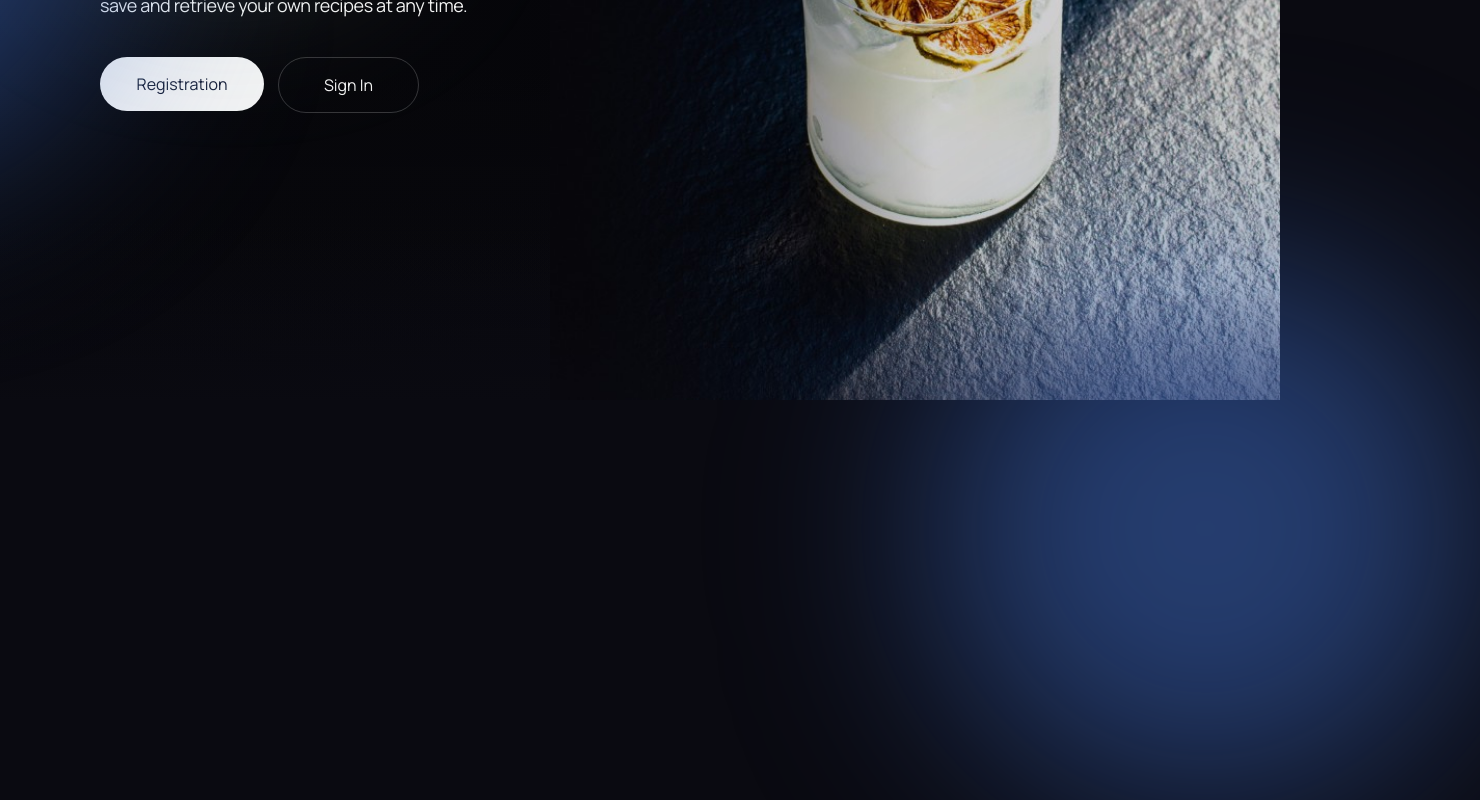
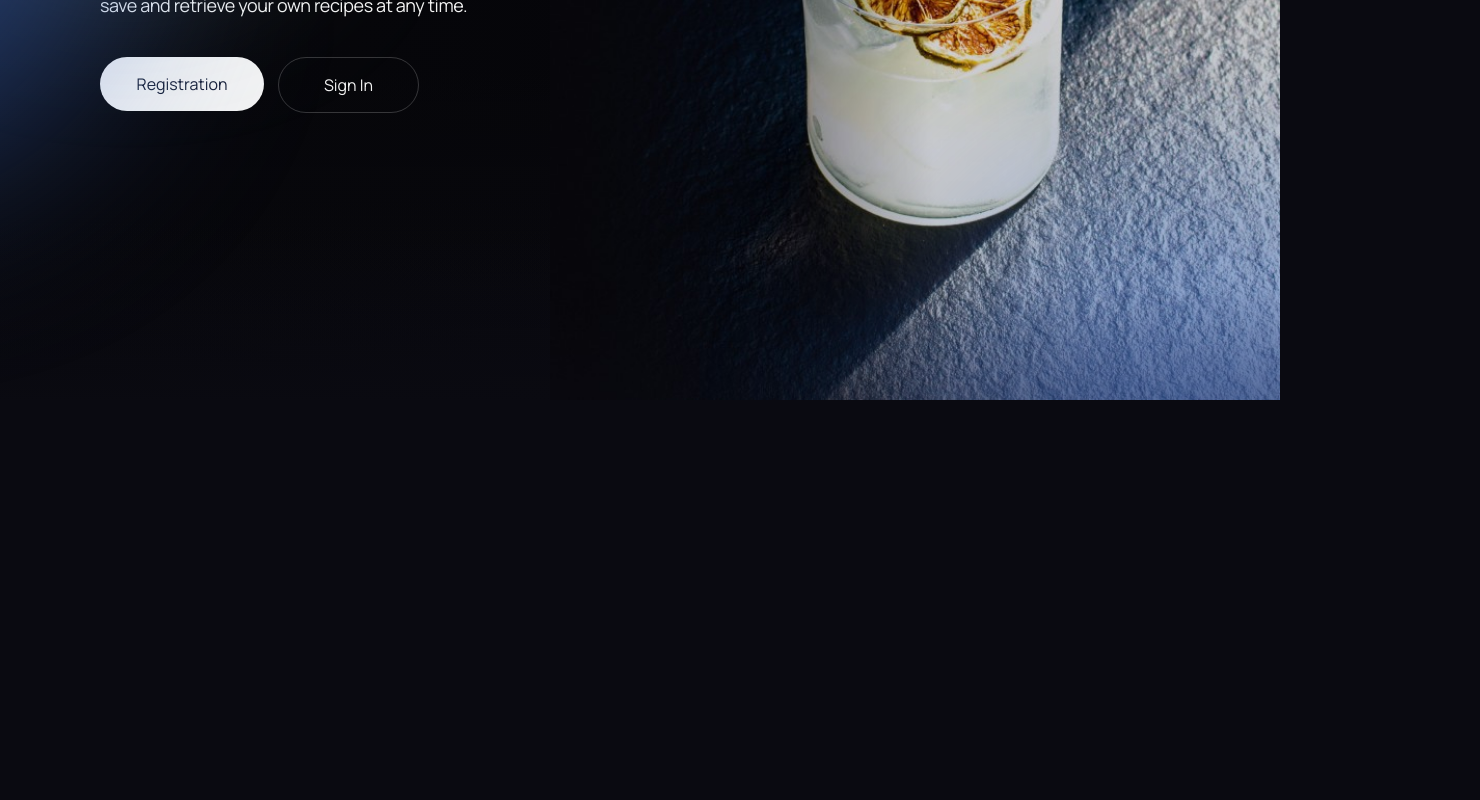
Before and after one commit to DisRachik/frontend-create-cocktail, a React (Create React App) app: page /frontend-create-cocktail/welcome in a window 1280 px wide. Shown: the part 400-1200 px from the top of the page, 1480 px wide, since content can reach past the window. After the commit the page ends 800 px from the top, so only its background shows below. Built offline with nearby package versions, Linux system fonts and the light colour scheme.

Commit message:
fix: styles

```diff
--- a/src/components/Signin/SigninPage.jsx
+++ b/src/components/Signin/SigninPage.jsx
@@ -20,7 +20,6 @@ import {
   Link,
   LinkWrap,
 } from 'components/Signup/SignupPage.styled';
-import { toast } from 'react-toastify';
 
 export const SigninPage = () => {
   const dispatch = useDispatch();
@@ -45,10 +44,7 @@ export const SigninPage = () => {
     try {
       const response = await dispatch(signIn(lowercasedData));
 
-      if (response.type === 'auth/signin/fulfilled') {
-        toast.success(`Congratulations ${data.email}`);
-        navigation('/main');
-      }
+      if (response.type === 'auth/signin/fulfilled') navigation('/main');
 
       reset();
     } catch (error) {
--- a/src/components/Welcome/WelcomePage.jsx
+++ b/src/components/Welcome/WelcomePage.jsx
@@ -22,11 +22,11 @@ export const WelcomePage = () => {
     <Wrapper>
       <BackgroundGradient>
         <BackgroundImage>
+          <Top />
+          <Left />
           <ContainerWelcome>
             <SectionWelcome>
               <WelcomeWrap>
-                <Top />
-                <Left />
                 <WelcomeTitle>Welcome to the app!</WelcomeTitle>
                 <Text>
                   This app offers more than just a collection of recipes - it is
@@ -54,11 +54,10 @@ export const WelcomePage = () => {
                     </Button>
                   </li>
                 </List>
-
-                <Right />
               </WelcomeWrap>
             </SectionWelcome>
           </ContainerWelcome>
+          <Right />
         </BackgroundImage>
       </BackgroundGradient>
     </Wrapper>
--- a/src/components/Welcome/WelcomePage.styled.jsx
+++ b/src/components/Welcome/WelcomePage.styled.jsx
@@ -72,9 +72,11 @@ export const Right = styled.div`
   filter: blur(104.8543701171875px);
 
   @media (min-width: 768px) {
+    bottom: -200px;
   }
 
   @media (min-width: 1200px) {
+    bottom: -300px;
   }
 `;
 
@@ -133,6 +135,7 @@ export const BackgroundImage = styled.div`
   background-repeat: no-repeat;
   background-size: contain;
   background-position: right;
+  overflow: hidden;
 
   @media (min-width: 768px) {
     background-image: url('${tablet}');
```
